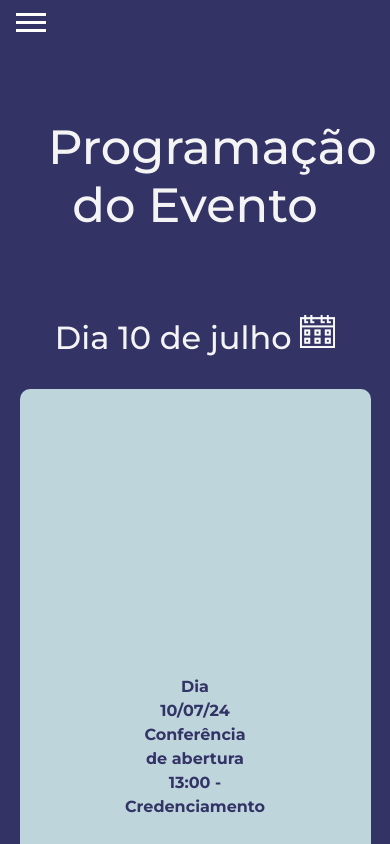
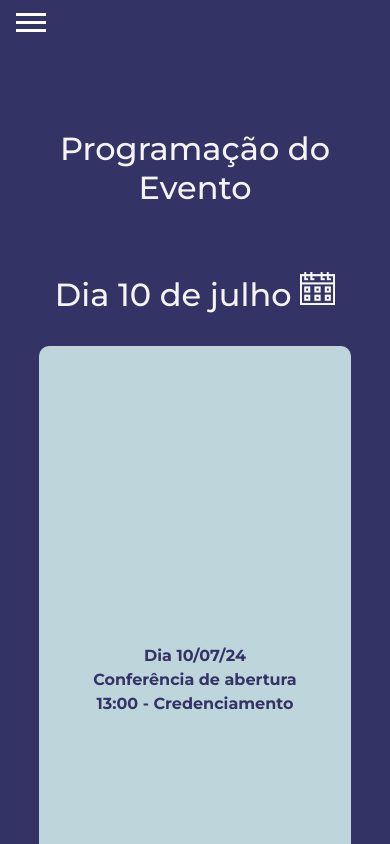
Before and after one commit to sueecabral/conexao-trabprev, a plain HTML site: page programacao.html in a window 390 px wide. Shown: the top 844 px of the page. Drawn offline with Linux system fonts and the light colour scheme.

Commit message:
ajuste programação modo mobile

```diff
--- a/css/programacao.css
+++ b/css/programacao.css
@@ -89,3 +89,20 @@
 #schedule-3{
     background-image: url(../img/adv89.jpg);
 }
+@media (max-width: 790px){
+
+    #schedule h2{
+        padding-top: 15%;
+        font-size: 2em;
+    }
+     .schedules{
+        flex-direction: column;
+        align-items: center;
+        width: 80%;
+        padding: 2em;
+     }
+     .schedule{
+        max-width: 100%;
+        margin-bottom: 2em;
+     }
+}
```
